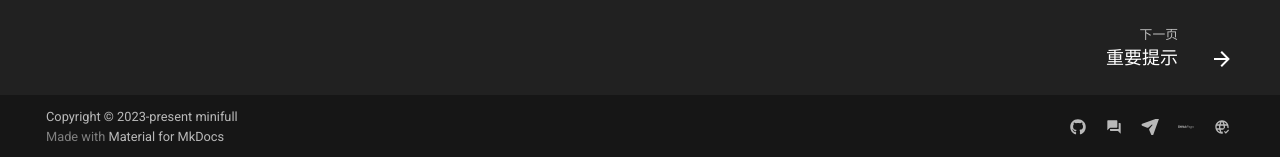
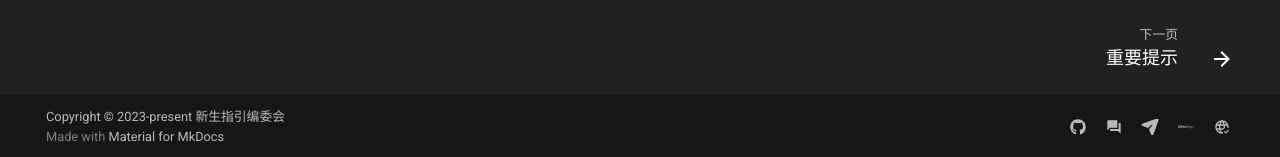
Before and after one commit to mini-full/zju-welcome, an MkDocs documentation site: the page built from docs/index.md, in a window 1280 px wide and 900 px high, scrolled down 4009 px. Shown: the part 740-897 px from the top of the window. Built offline with MkDocs 1.6.1 and Material for MkDocs 9.7.7, drawn with Linux system fonts in a browser that asks for light colours; plug-ins that fetch from the network failed and are left out; comment, search, counter and statistics services are not loaded.

Commit message:
update copyright

```diff
--- a/mkdocs.yml
+++ b/mkdocs.yml
@@ -4,7 +4,7 @@
 repo_name: zju-welcome
 repo_url: https://github.com/mini-full/zju-welcome/
 
-copyright: Copyright &copy; 2023-present <a href="https://github.com/mini-full" target="_blank" rel="noopener noreferrer">minifull</a>
+copyright: Copyright &copy; 2023-present <a href="https://github.com/mini-full/zju-welcome/" target="_blank" rel="noopener noreferrer">新生指引编委会</a>
 
 
 nav:
```
